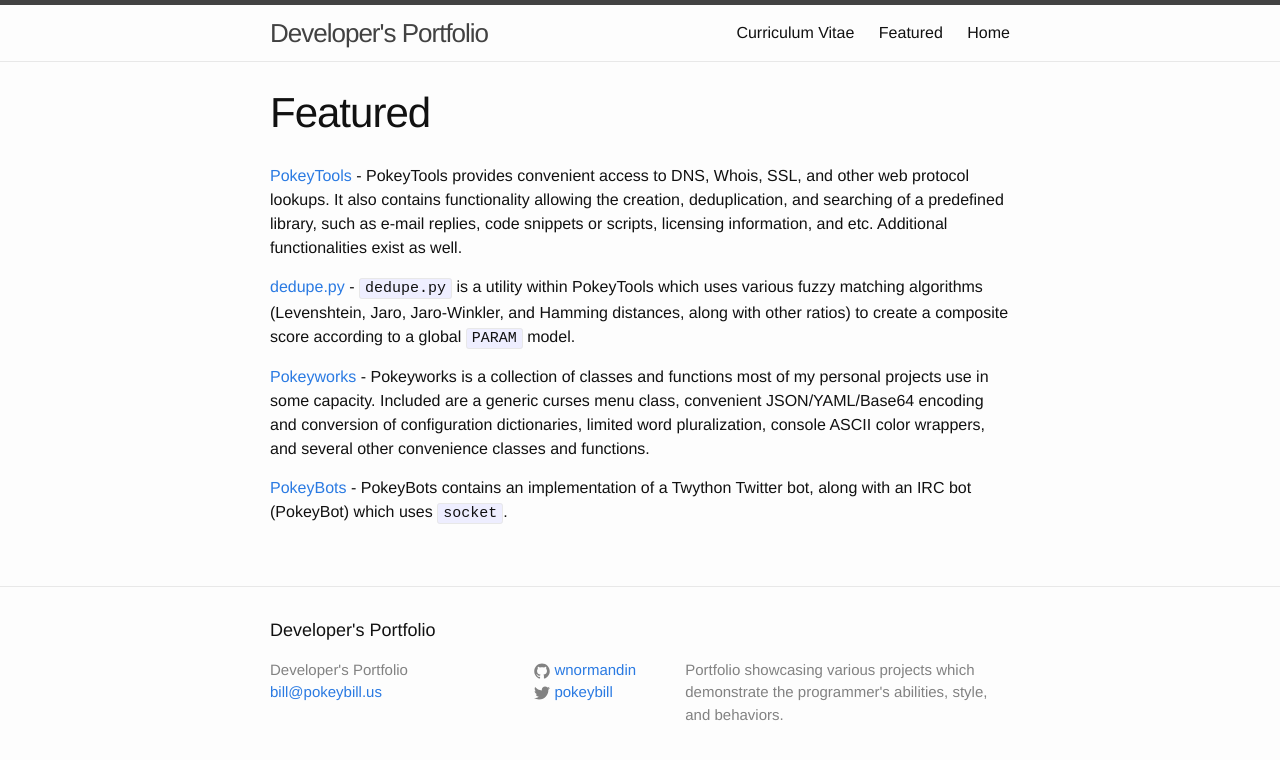
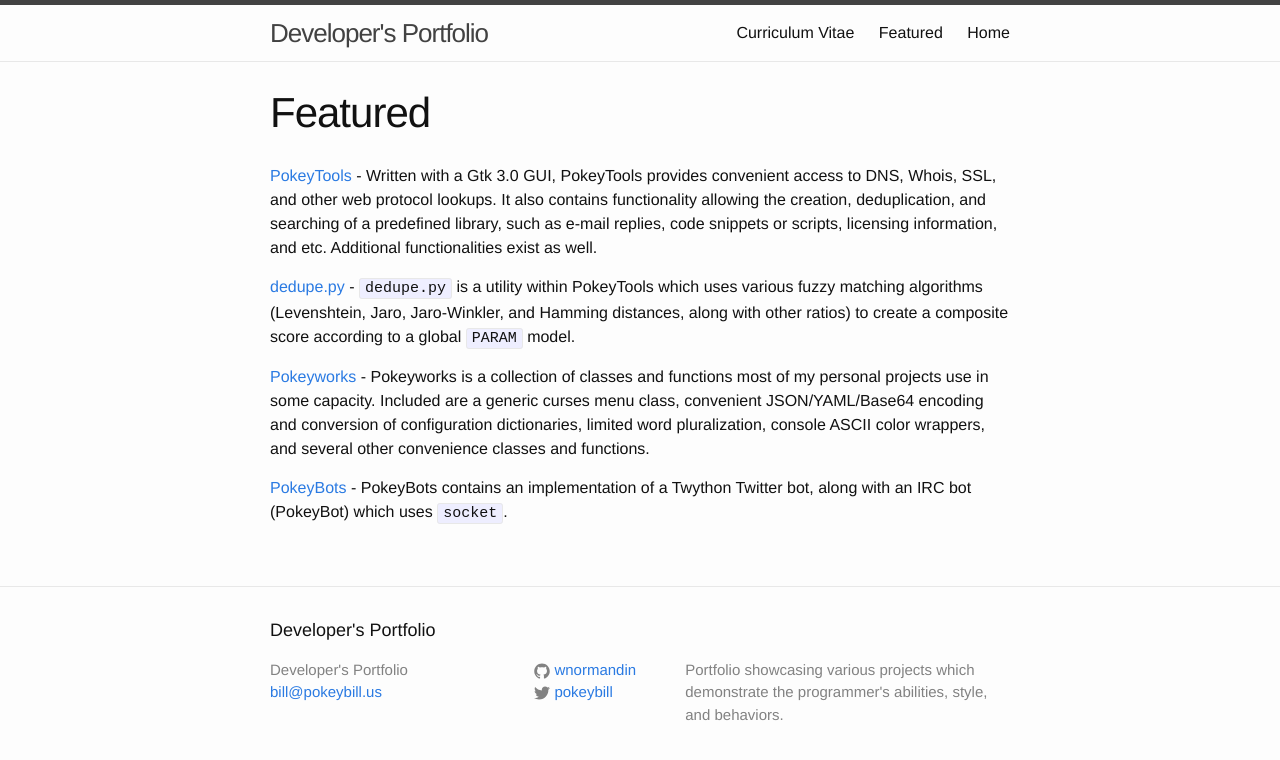
Before and after one commit to wnormandin/wnormandin.github.io, a Jekyll site: the page built from _pages/featured.md, in a window 1280 px wide. Shown: the top 760 px of the page. Built offline with Jekyll 4.4.1, drawn with Linux system fonts in a browser that asks for light colours.

Commit message:
Update featured.md

```diff
--- a/_pages/featured.md
+++ b/_pages/featured.md
@@ -3,7 +3,7 @@
 title: Featured
 permalink: /featured/
 ---
-[PokeyTools](https://github.com/wnormandin/pokeytools){:target='_blank'} - PokeyTools provides convenient access to DNS, Whois, SSL, and other web protocol lookups.  It also contains functionality allowing the creation, deduplication, and searching of a predefined library, such as e-mail replies, code snippets or scripts, licensing information, and etc.  Additional functionalities exist as well.
+[PokeyTools](https://github.com/wnormandin/pokeytools){:target='_blank'} - Written with a Gtk 3.0 GUI, PokeyTools provides convenient access to DNS, Whois, SSL, and other web protocol lookups.  It also contains functionality allowing the creation, deduplication, and searching of a predefined library, such as e-mail replies, code snippets or scripts, licensing information, and etc.  Additional functionalities exist as well.
 
 [dedupe.py](https://github.com/wnormandin/pokeytools/blob/master/lib/dedupe.py){:target='_blank'} - `dedupe.py` is a utility within PokeyTools which uses various fuzzy matching algorithms (Levenshtein, Jaro, Jaro-Winkler, and Hamming distances, along with other ratios) to create a composite score according to a global `PARAM` model.
 
```
